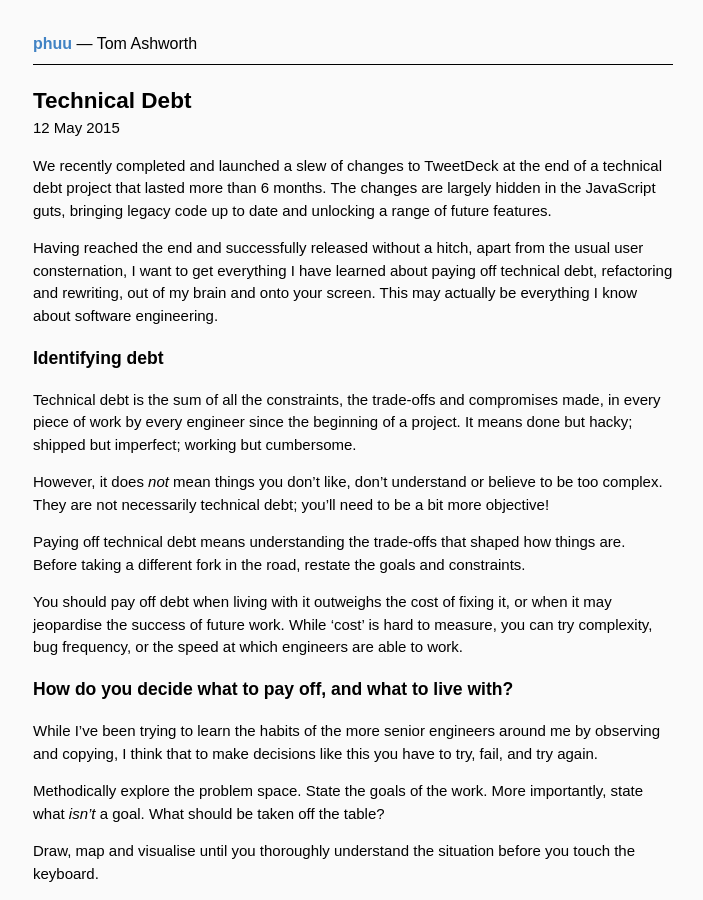
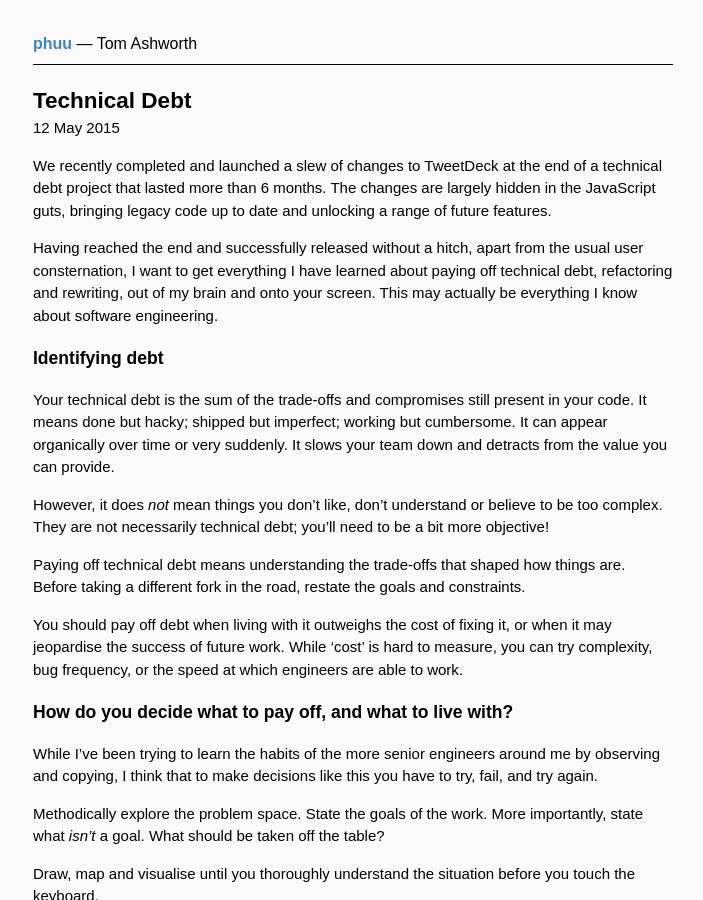
Before and after one commit to tgvashworth/tgvashworth.github.io, a Jekyll site: the page built from _posts/2015-05-12-technical-debt.md, in a window 1280 px wide and 900 px high. Shown: the whole window, without its empty margins (287-990 px from the left). Built offline with Jekyll 4.4.1, drawn with Linux system fonts in a browser that asks for light colours; some web fonts are replaced; Markdown is read by kramdown in place of the engine named in the settings.

Commit message:
Tweak tech debt definition

```diff
--- a/_posts/2015-05-12-technical-debt.md
+++ b/_posts/2015-05-12-technical-debt.md
@@ -10,7 +10,7 @@ Having reached the end and successfully released without a hitch, apart from the
 
 ### Identifying debt
 
-Technical debt is the sum of all the constraints, the trade-offs and compromises made, in every piece of work by every engineer since the beginning of a project. It means done but hacky; shipped but imperfect; working but cumbersome.
+Your technical debt is the sum of the trade-offs and compromises still present in your code. It means done but hacky; shipped but imperfect; working but cumbersome. It can appear organically over time or very suddenly. It slows your team down and detracts from the value you can provide.
 
 However, it does *not* mean things you don't like, don't understand or believe to be too complex. They are not necessarily technical debt; you'll need to be a bit more objective!
 
```
